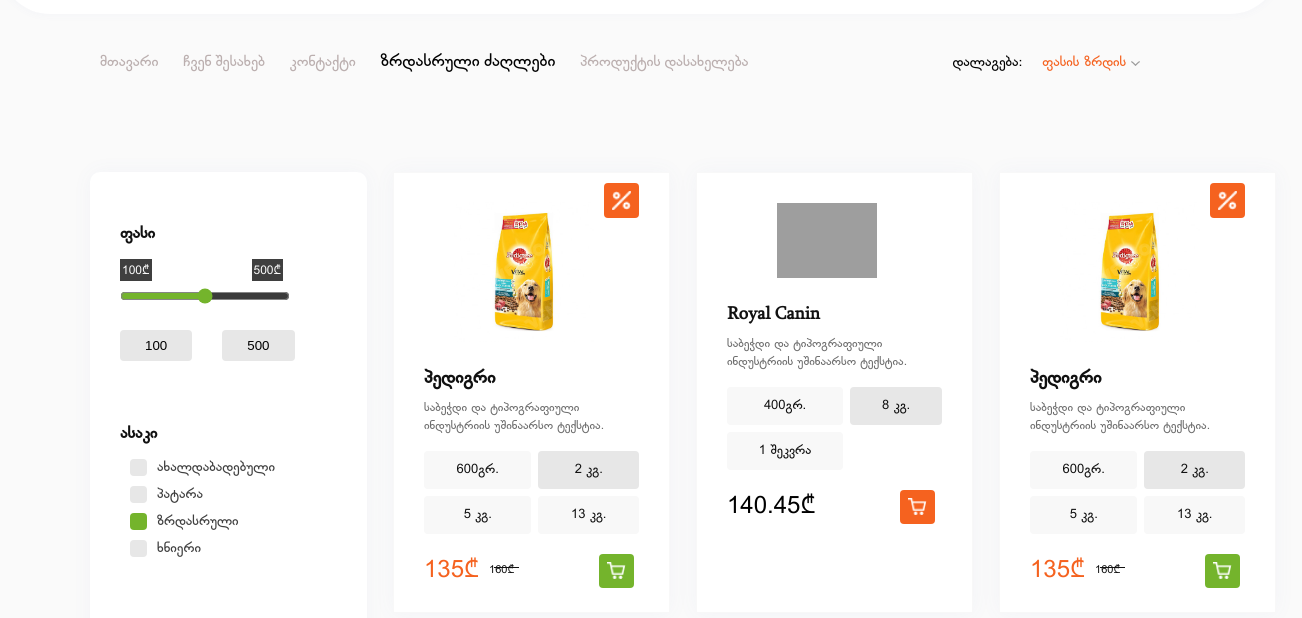
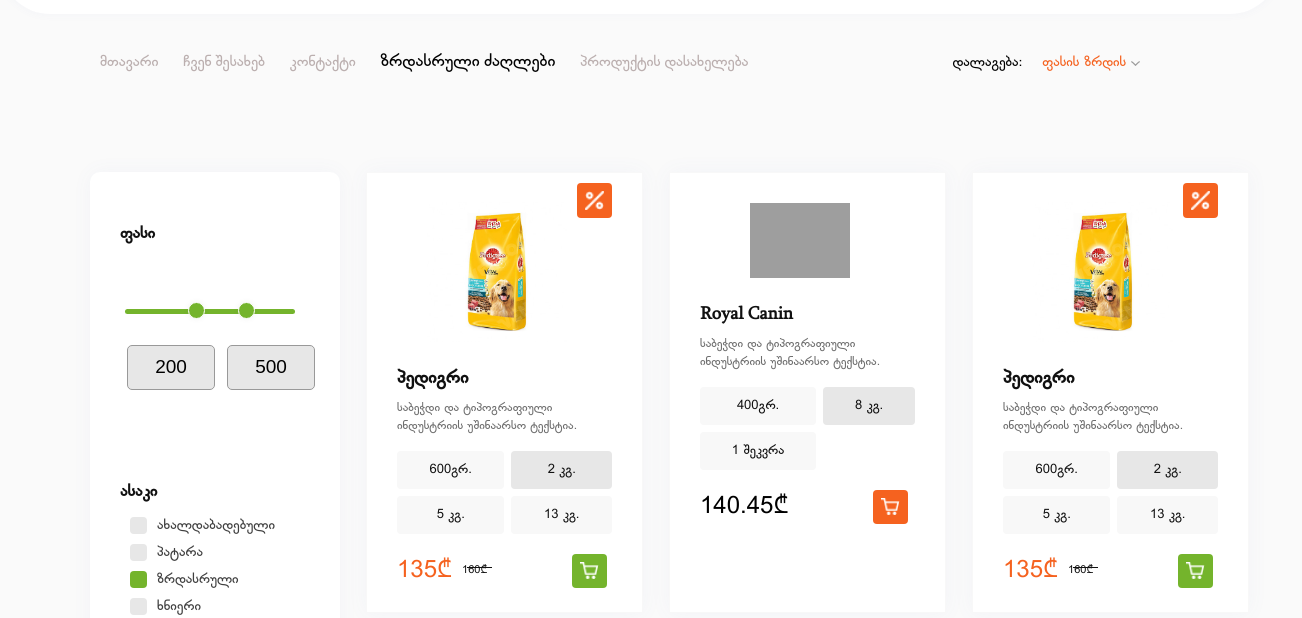
Before and after one commit to mariamdateshidze/Zootopia, a plain HTML site: page category.html in a window 1280 px wide. Shown: the part 96-714 px from the top of the page, 1302 px wide, since content can reach past the window. Drawn offline with Linux system fonts and the light colour scheme; grey boxes are pictures that could not be loaded.

Commit message:
changes in aside block

```diff
--- a/assets/category.js
+++ b/assets/category.js
@@ -4,6 +4,46 @@ const food2 = document.querySelector('.white-block-2');
 const filterBtn = document.querySelector('.filter-btn');
 
 const pages = document.querySelectorAll('.pages button');
+
+const rangeInput = document.querySelectorAll(".range-input input"),
+priceInput = document.querySelectorAll(".price-input input"),
+range = document.querySelector(".slider .progress");
+let priceGap = 100;
+
+priceInput.forEach(input =>{
+    input.addEventListener("input", e =>{
+        let minPrice = parseInt(priceInput[0].value),
+        maxPrice = parseInt(priceInput[1].value);
+
+        if((maxPrice - minPrice >= priceGap) && maxPrice <= rangeInput[1].max){
+            if(e.target.className === "input-min"){
+                rangeInput[0].value = minPrice;
+                range.style.left = ((minPrice / rangeInput[0].max) * 100) + "%";
+            }else{
+                rangeInput[1].value = maxPrice;
+                range.style.right = 100 - (maxPrice / rangeInput[1].max) * 100 + "%";
+            }
+        }
+    });
+});
+rangeInput.forEach(input =>{
+    input.addEventListener("input", e =>{
+        let minVal = parseInt(rangeInput[0].value),
+        maxVal = parseInt(rangeInput[1].value);
+        if((maxVal - minVal) < priceGap){
+            if(e.target.className === "range-min"){
+                rangeInput[0].value = maxVal - priceGap
+            }else{
+                rangeInput[1].value = minVal + priceGap;
+            }
+        }else{
+            priceInput[0].value = minVal;
+            priceInput[1].value = maxVal;
+            range.style.left = ((minVal / rangeInput[0].max) * 100) + "%";
+            range.style.right = 100 - (maxVal / rangeInput[1].max) * 100 + "%";
+        }
+    });
+});
 
 
 titles.forEach((title) => {
--- a/assets/styles/style.css
+++ b/assets/styles/style.css
@@ -1618,7 +1618,7 @@ footer{
 /* aside block */
 .aside-block{
     width: 277px;
-    height: 1845px;
+    height:1930px;
     background-color: #FFFFFF;
     box-shadow: 0px 0px 20px #597DBC0D;
     border-radius: 10px;
@@ -1805,3 +1805,85 @@ footer{
     border-radius: 4px;
     transform: rotateY(180deg);
 }
+
+::selection{
+  color: #fff;
+  background: #17A2B8;
+}
+.wrapper{
+  /* width: 200px; */
+  padding: 20px 25px 40px;
+
+}
+
+.price-input{
+  width: 100%;
+  display: flex;
+}
+.price-input .field{
+  display: flex;
+  width: 100%;
+  height: 45px;
+  align-items: center;
+}
+.field input{
+  width: 100%;
+  height: 100%;
+  outline: none;
+  font-size: 19px;
+  margin-left: 12px;
+  border-radius: 5px;
+  background-color: #E7E7E7;
+  text-align: center;
+  border: 1px solid #999;
+  -moz-appearance: textfield;
+}
+input[type="number"]::-webkit-outer-spin-button,
+input[type="number"]::-webkit-inner-spin-button {
+  -webkit-appearance: none;
+}
+.slider{
+  height: 5px;
+  position: relative;
+  background: #ddd;
+  border-radius: 5px;
+}
+.slider .progress{
+  height: 100%;
+  left: 60%;
+  width: 170px;
+  margin-left: -90px;
+  right: 60%;
+  position: absolute;
+  border-radius: 5px;
+  background: #74B42C;
+  margin-top: -70px;
+}
+.range-input{
+  position: relative;
+  margin-top: -150px;
+
+}
+.range-input input{
+  position: absolute;
+  width: 50%;
+  height: 5px;
+  top: -5px;
+  background: none;
+  pointer-events: none;
+  -webkit-appearance: none;
+  -moz-appearance: none;
+}
+
+input[type="range"]::-webkit-slider-thumb{
+  height: 17px;
+  width: 17px;
+  border-radius: 50%;
+  background: #74B42C;
+  margin-top: -77px;
+  margin-left: 10px;
+  pointer-events: auto;
+  -webkit-appearance: none;
+  border:1px solid #ffffff;
+  box-shadow: 0 0 6px rgba(0,0,0,0.05);
+}
--- a/category.html
+++ b/category.html
@@ -54,17 +54,27 @@
         </div>
         <div class="main-blocks">
             <!-- aside block -->
-            <section  class="aside-block">
+            <form  class="aside-block">
                 <div class="green-btns price-range">
                     <h3>ფასი</h3>
-                    <div class="price-spans">
-                        <span>100₾</span>
-                        <span>500₾</span>
-                    </div>
-                    <input type="range" class="form-range" min="0" max="10" id="customRange2">
-                    <div class="prices-btns">
-                        <button>100</button>
-                        <button>500</button>
+                    <div class="wrapper">
+
+                        <div class="slider">
+                          <div class="progress"></div>
+                        </div>
+                        <div class="range-input">
+                          <input type="range" class="range-min" min="0" max="500" value="200" step="10">
+                          <input type="range" class="range-max" min="0" max="500" value="500" step="10">
+                        </div>
+                        <div class="price-input">
+                            <div class="field">
+                              <input type="number" class="input-min" value="200">
+                            </div>
+
+                            <div class="field">
+                              <input type="number" class="input-max" value="500">
+                            </div>
+                          </div>
                     </div>
                 </div>
                 <div class="green-btns">
@@ -169,8 +179,8 @@
 
                     </div>
                 </div>
-                <button class="filter-btn">ფილტრაცია</button>
-            </section>
+                <button type="submit" class="filter-btn">ფილტრაცია</button>
+            </form>
             <!-- products -->
             <section class="products-blocks">
                 <div class="white-block">
```
